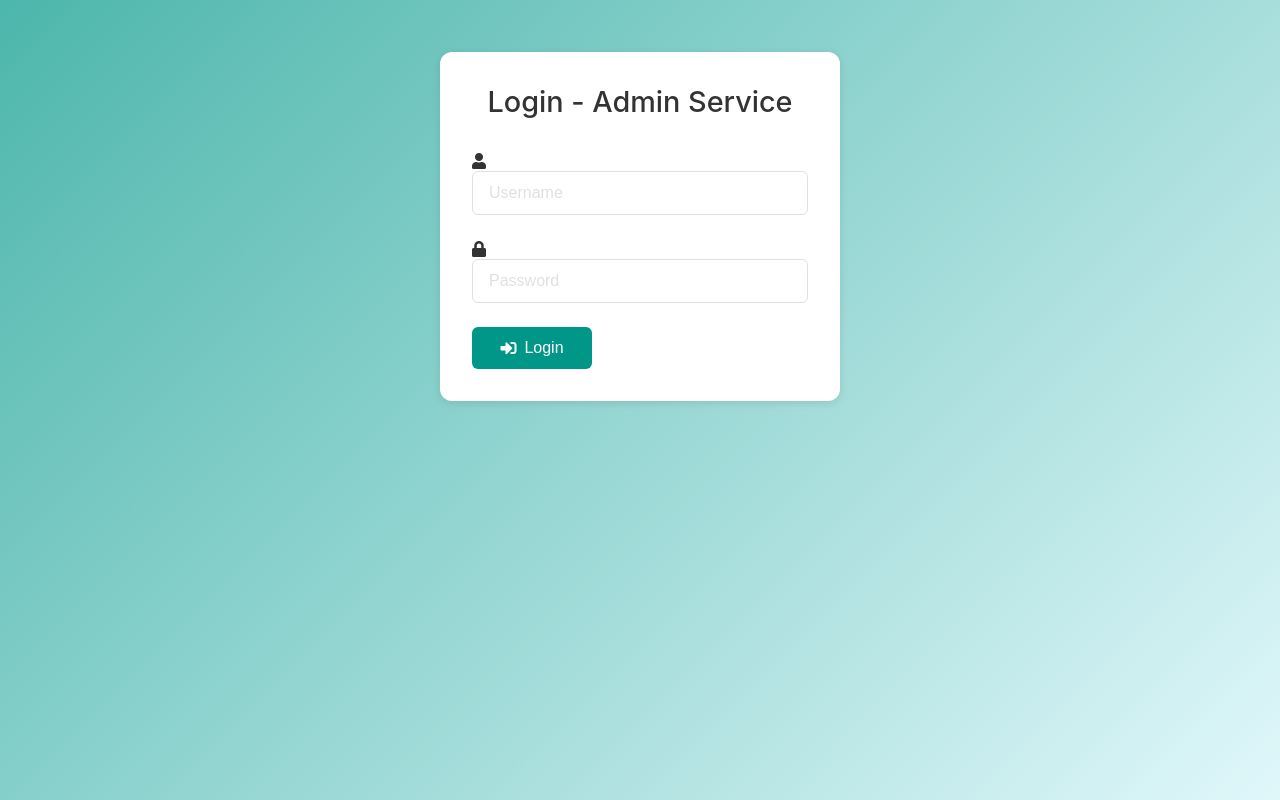
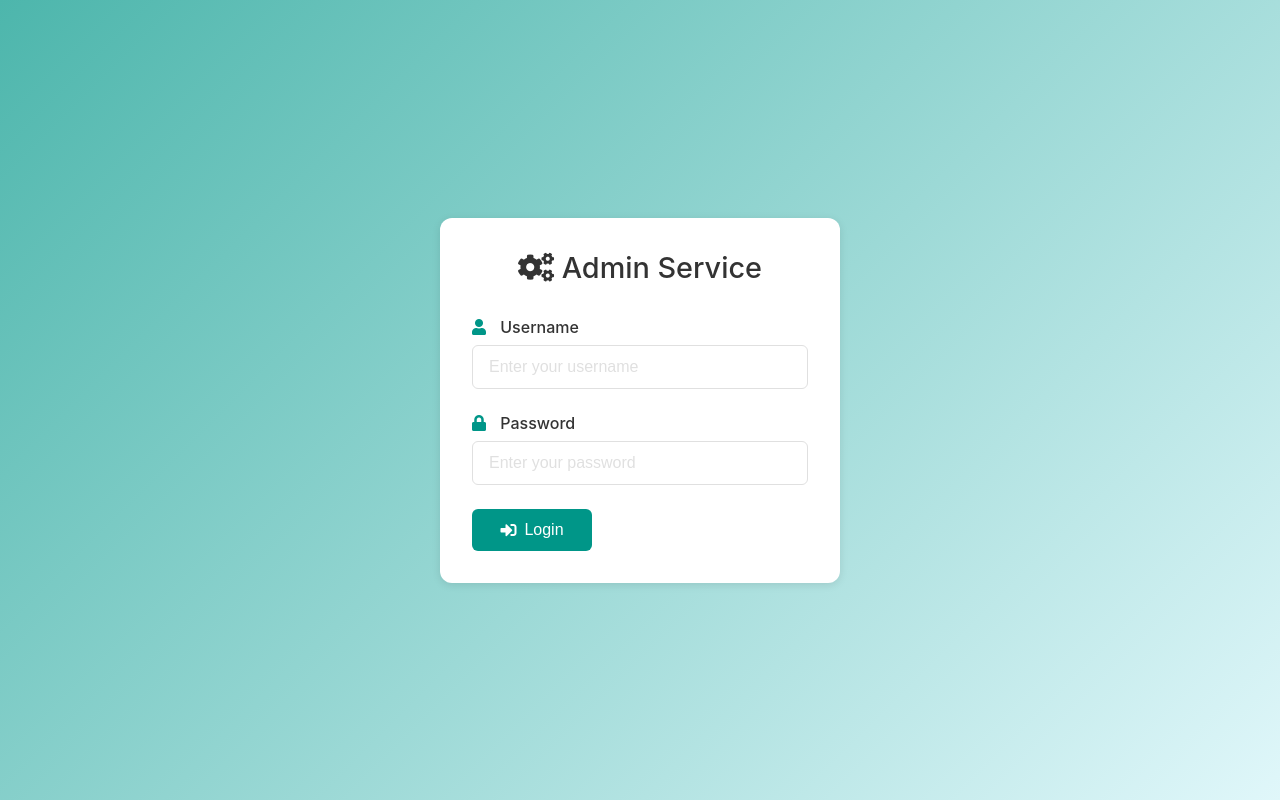
Before and after one commit to lroquec/devops-simple, a Flask app: page /login in a window 1280 px wide. Run offline with Flask 3, Linux system fonts and the light colour scheme; some libraries are stand-ins or nearby versions.

Commit message:
Refactor login.html for improved structure and readability, including updated title, form layout, and styling enhancements.

```diff
--- a/admin-service/templates/login.html
+++ b/admin-service/templates/login.html
@@ -2,27 +2,59 @@
 <html lang="en">
     <head>
         <meta charset="utf-8">
-        <title>Login</title>
+        <title>Login - Admin Service</title>
+        <meta name="viewport" content="width=device-width, initial-scale=1">
         <link rel="stylesheet" href="{{ url_for('static', filename='style.css') }}">
         <link rel="stylesheet" href="https://use.fontawesome.com/releases/v5.7.1/css/all.css">
+        <style>
+            body {
+                min-height: 100vh;
+                margin: 0;
+                display: flex;
+                align-items: center;
+                justify-content: center;
+                background: linear-gradient(135deg, var(--teal-light) 0%, #e0f7fa 100%);
+                padding: 1rem;
+            }
+            .login {
+                margin: 0;
+            }
+        </style>
     </head>
     <body>
         <div class="login">
-            <h1>Login - Admin Service</h1>
+            <h1>
+                <i class="fas fa-cogs"></i>
+                Admin Service
+            </h1>
             <form action="{{ url_for('login') }}" method="post">
                 <div class="form-group">
-                    <div class="input-icon">
+                    <label for="username">
                         <i class="fas fa-user"></i>
-                        <input type="text" name="username" placeholder="Username" id="username" required>
-                    </div>
+                        Username
+                    </label>
+                    <input
+                        type="text"
+                        name="username"
+                        placeholder="Enter your username"
+                        id="username"
+                        required>
                 </div>
                 <div class="form-group">
-                    <div class="input-icon">
+                    <label for="password">
                         <i class="fas fa-lock"></i>
-                        <input type="password" name="password" placeholder="Password" id="password" required>
-                    </div>
+                        Password
+                    </label>
+                    <input
+                        type="password"
+                        name="password"
+                        placeholder="Enter your password"
+                        id="password"
+                        required>
                 </div>
-                <div class="msg">{{ msg }}</div>
+                {% if msg %}
+                <div class="alert">{{ msg }}</div>
+                {% endif %}
                 <button type="submit" class="btn">
                     <i class="fas fa-sign-in-alt"></i>
                     Login
```
